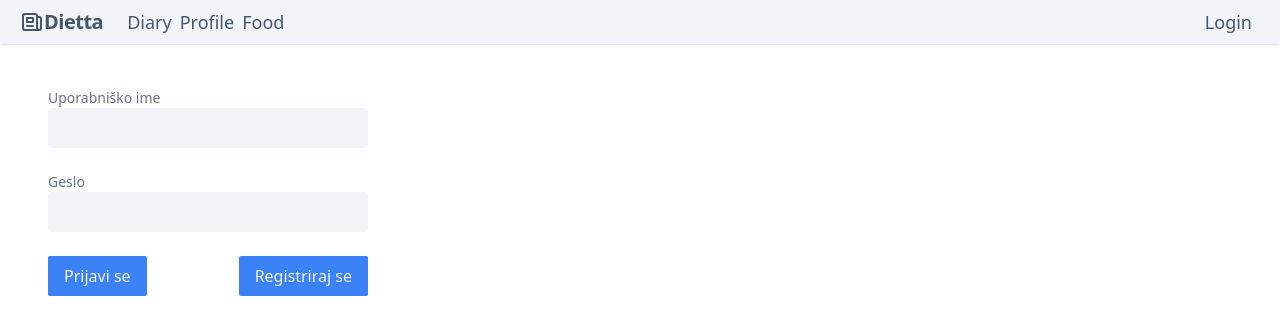
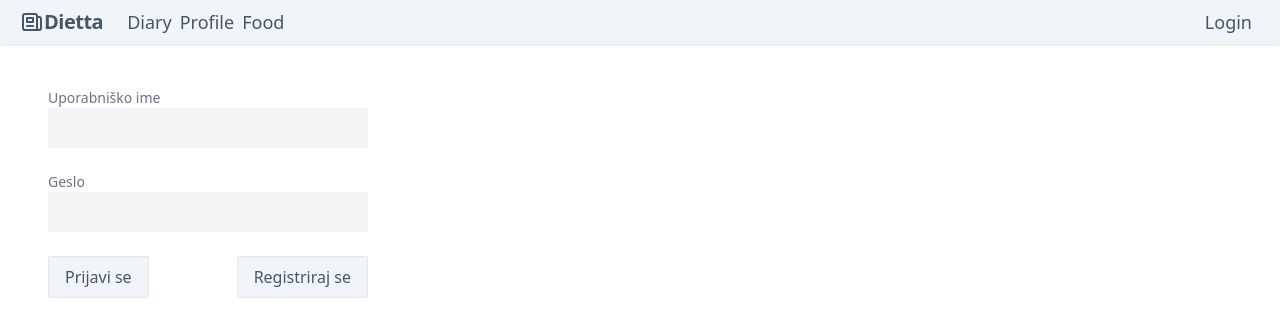
Before and after one commit to kplbl/dietta-frontend-react, a React (Vite) app: page /login in a window 1280 px wide. Shown: the top 336 px of the page. Built offline with nearby package versions, Linux system fonts and the light colour scheme; no server answers.

Commit message:
button styling

```diff
--- a/src/index.css
+++ b/src/index.css
@@ -10,6 +10,6 @@
         @apply px-4 py-2 rounded-sm bg-gray-500;
     }
     .btn-primary {
-        @apply bg-blue-500 text-gray-100;
+        @apply bg-slate-100 text-slate-600 border hover:shadow;
     }
 }
--- a/src/pages/diary/Diary.jsx
+++ b/src/pages/diary/Diary.jsx
@@ -77,7 +77,7 @@ function Diary() {
                     onClick={() => {
                         navigate('/diary/add');
                     }}
-                    className="btn bg-gray-100 border-2 border-gray-300"
+                    className="btn bg-gray-100 border-2 border-gray-300 hover:shadow"
                 >
                     <svg
                         xmlns="http://www.w3.org/2000/svg"
--- a/src/pages/foods/Foods.jsx
+++ b/src/pages/foods/Foods.jsx
@@ -55,7 +55,7 @@ function Foods() {
                     onClick={() => {
                         navigate('/foods/add');
                     }}
-                    className="btn bg-gray-100 border-2 border-gray-300"
+                    className="btn bg-gray-100 border-2 border-gray-300 hover:shadow"
                 >
                     <svg
                         xmlns="http://www.w3.org/2000/svg"
```
